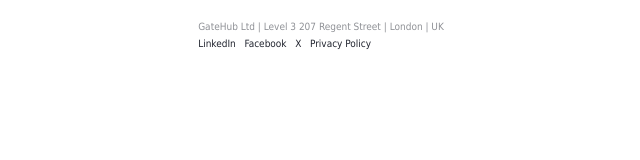
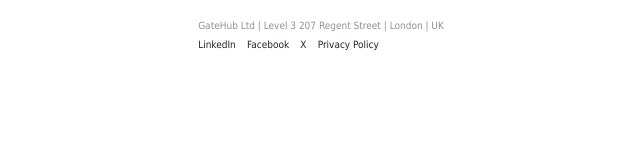
Before and after one commit to mrajkovic/gh-email-signature, a plain HTML site: page generate.html in a window 1280 px wide. Shown: the part 443-603 px from the top of the page, 319-959 px from the left. Drawn offline with Linux system fonts and the light colour scheme.

Commit message:
Fixed social media links bug

```diff
--- a/generate.html
+++ b/generate.html
@@ -155,10 +155,10 @@
 									</tr>
 									<tr>
 										<td valign="top">
-											<a href="https://linkedin.com/company/gatehub-limited" target="_blank" style="font-size: 10px !important; line-height: 1.3 !important; color: #20232E !important; text-decoration: none !important; text-align: justify !important; float: left !important;">LinkedIn&nbsp;&nbsp;&nbsp;</a>
-											<a href="https://facebook.com/GateHubNet" target="_blank" style="font-size: 10px !important; line-height: 1.3 !important; color: #20232E !important; text-decoration: none !important; text-align: justify !important; float: left !important;">Facebook&nbsp;&nbsp;&nbsp;</a>
-											<a href="https://x.com/GateHub" target="_blank" style="font-size: 10px !important; line-height: 1.3 !important; color: #20232E !important; text-decoration: none !important; text-align: justify !important; float: left !important;">X&nbsp;&nbsp;&nbsp;</a>
-											<a href="https://gatehub.net/legal/privacy" target="_blank" style="font-size: 10px !important; line-height: 1.3 !important; color: #20232E !important; text-decoration: none !important; text-align: justify !important; float: left !important;">Privacy Policy</a>
+											<a href="https://linkedin.com/company/gatehub-limited" target="_blank" style="font-size: 10px !important; line-height: 1.3 !important; color: #20232E !important; text-decoration: none !important; text-align: justify !important;">LinkedIn</a><span>&nbsp;&nbsp;</span>
+											<a href="https://facebook.com/GateHubNet" target="_blank" style="font-size: 10px !important; line-height: 1.3 !important; color: #20232E !important; text-decoration: none !important; text-align: justify !important;">Facebook</a><span>&nbsp;&nbsp;</span>
+											<a href="https://x.com/GateHub" target="_blank" style="font-size: 10px !important; line-height: 1.3 !important; color: #20232E !important; text-decoration: none !important; text-align: justify !important;">X</a><span>&nbsp;&nbsp;</span>
+											<a href="https://gatehub.net/legal/privacy" target="_blank" style="font-size: 10px !important; line-height: 1.3 !important; color: #20232E !important; text-decoration: none !important; text-align: justify !important;">Privacy Policy</a>
 										</td>
 									</tr>
 								</table>
```
Also changed, not shown: index.html (+0 -1 lines).
